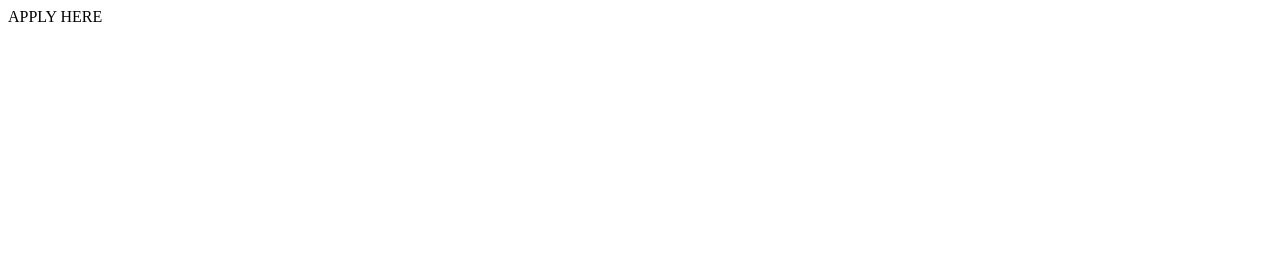
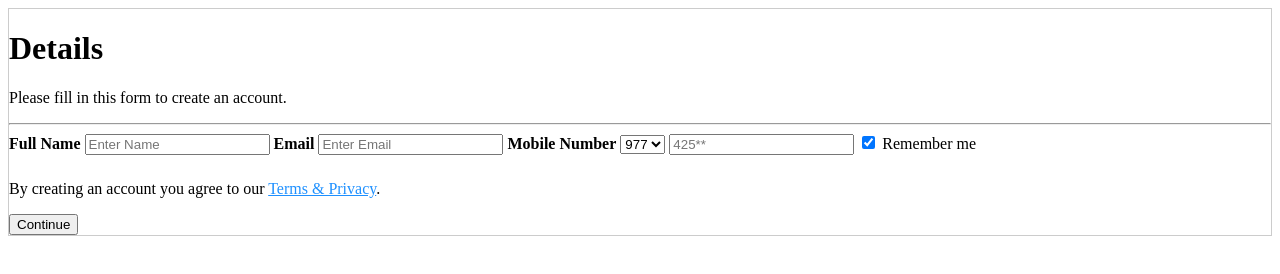
Before and after one commit to RavitejaPatel/PROJ_01, a plain HTML site: page index.html in a window 1280 px wide. Drawn offline with Linux system fonts and the light colour scheme.

Commit message:
added styles and fields to index page

```diff
--- a/index.html
+++ b/index.html
@@ -1,8 +1,56 @@
 <html>
-  <head>
-    APPLY HERE
-  </head>
-  <body>
-    <form></form>
-  </body>
+  <html lang="en">
+    <head>
+      <meta charset="UTF-8" />
+      <title>Demo Job Portal</title>
+      <link rel="stylesheet" href="./styles.css" />
+    </head>
+
+    <body>
+      <form action="" style="border: 1px solid #ccc">
+        <div class="container">
+          <h1>Details</h1>
+          <p>Please fill in this form to create an account.</p>
+          <hr />
+
+          <label for="name"><b>Full Name</b></label>
+          <input type="text" placeholder="Enter Name" name="name" required />
+
+          <label for="email"><b>Email</b></label>
+          <input type="text" placeholder="Enter Email" name="email" required />
+
+          <label for="Mobile"><b>Mobile Number</b></label>
+          <select>
+            <option>977</option>
+            <option>978</option>
+            <option>979</option>
+            <option>973</option>
+            <option>972</option>
+            <option>974</option>
+          </select>
+          <input type="phone" placeholder="425**" name="" required />
+        </label>
+
+          <label>
+            <input
+              type="checkbox"
+              checked="checked"
+              name="remember"
+              style="margin-bottom: 15px"
+            />
+            Remember me
+          </label>
+
+          <p>
+            By creating an account you agree to our
+            <a href="#" style="color: dodgerblue">Terms & Privacy</a>.
+          </p>
+
+          <div class="clearfix">
+            <button onclick="window.location.href='/page2'" class="signupbtn">Continue</button>
+          </div>
+        </div>
+      </form>
+    </body>
+  </html>
 </html>
```
